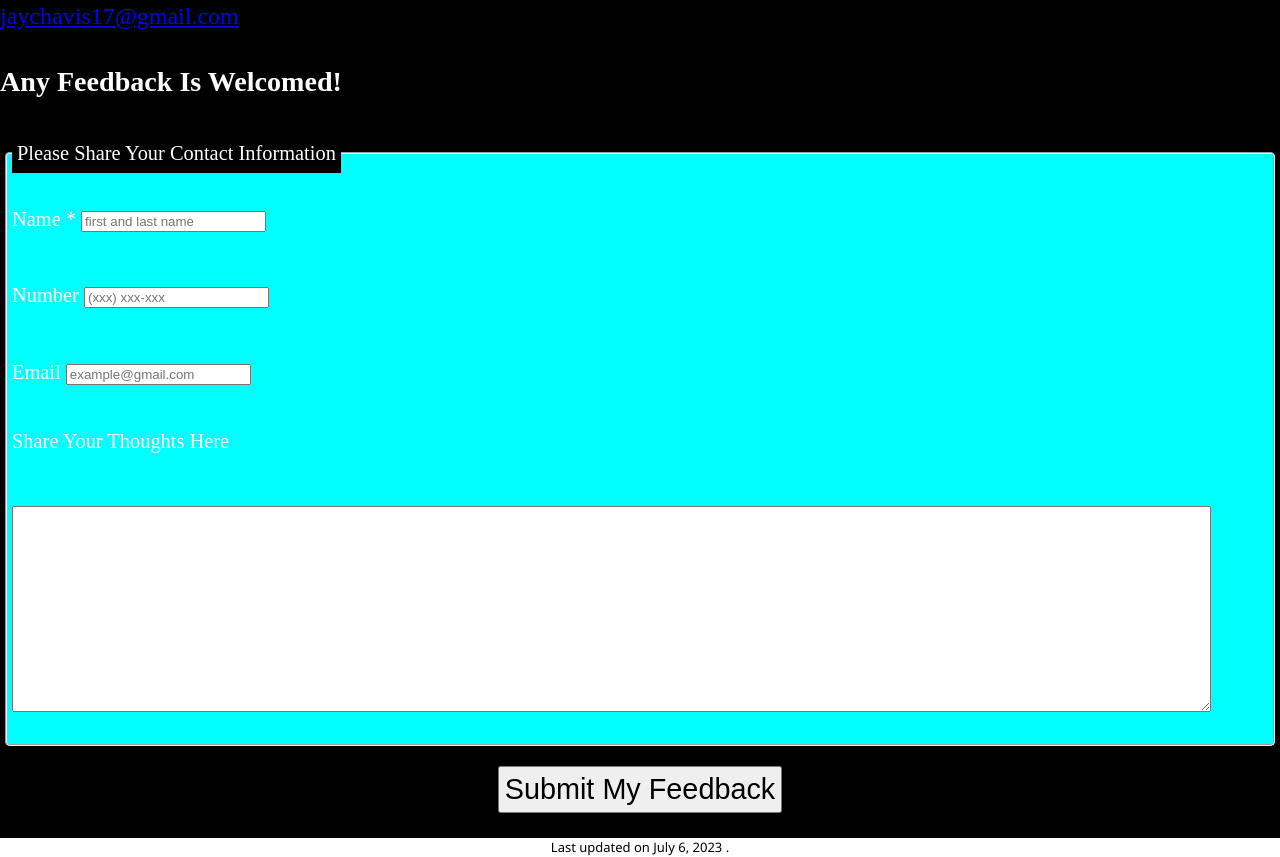
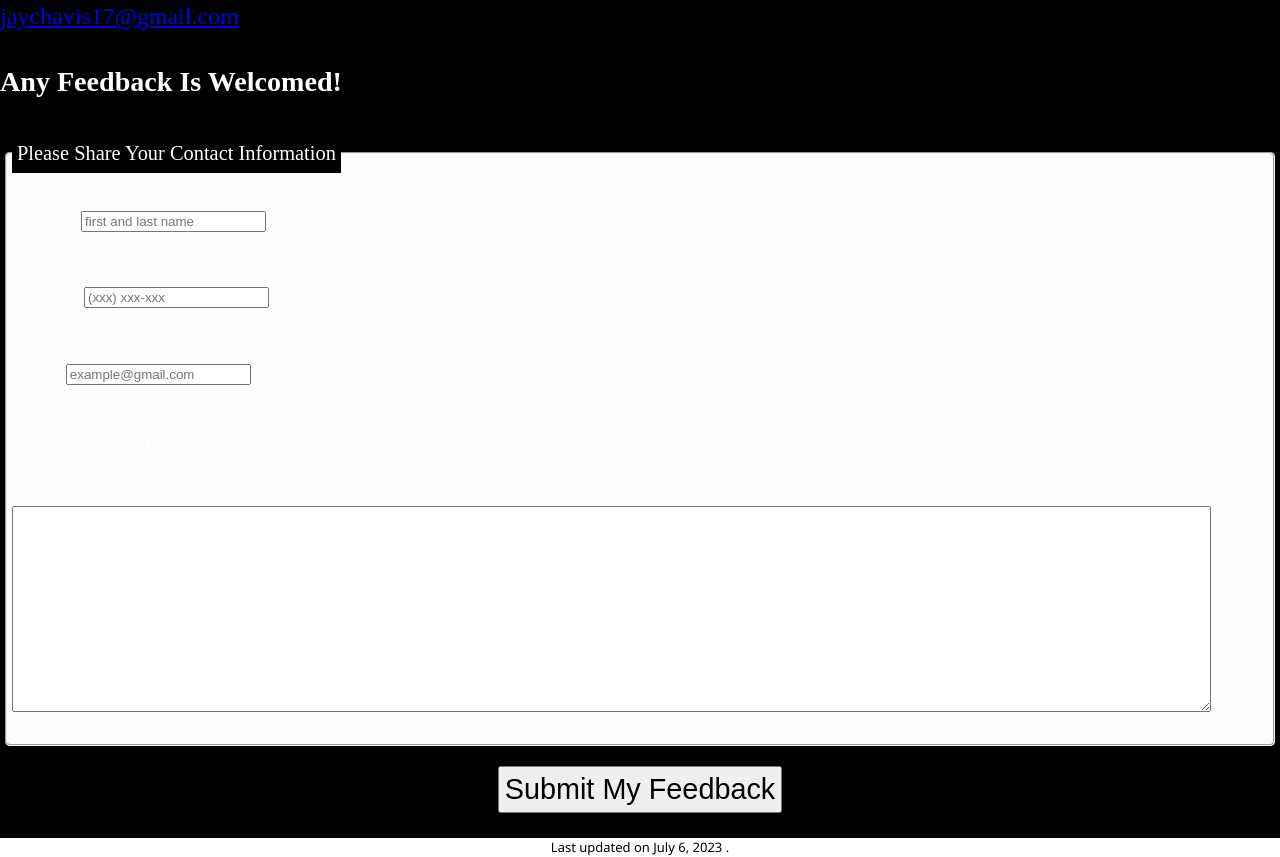
Before and after one commit to jaychavis1738/jaychavis1738.github.io, a plain HTML site: page contact.html in a window 1280 px wide. Shown: the part 471-1328 px from the top of the page. Drawn offline with Linux system fonts and the light colour scheme.

Commit message:
Fixed errors

```diff
--- a/assets/customize.css
+++ b/assets/customize.css
@@ -62,7 +62,7 @@ form{
 }
 
 form > fieldset{
-	background-color: aqua;
+	background-color: rgb(253, 253, 253);
 	border-radius: 5px;
 	flex: 1 1 100px;
 	font-size: 0.85em;
```
Also changed, not shown: about_me.html (+1 -1 lines).
